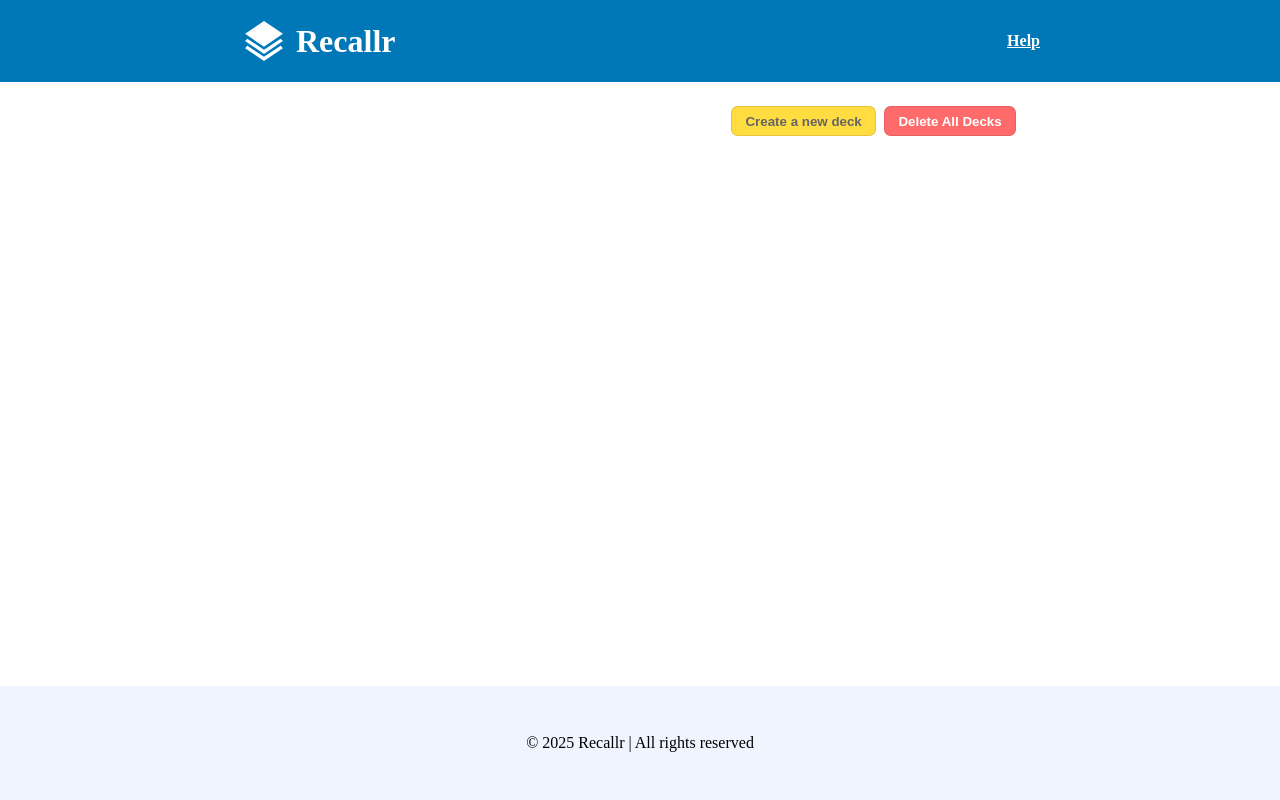
After one commit to walidkhamees/Recallr, a Flask app: template app/templates/deck.html in a window 1280 px wide. The commit adds this page. Run offline with Flask 3, Linux system fonts and the light colour scheme; the template is opened without the code that fills it, so the values that code supplies are empty.

Commit message:
feat: adds all deck page

```diff
--- a/app/routes/main/main.py
+++ b/app/routes/main/main.py
@@ -5,3 +5,7 @@ main_bp = Blueprint("main_bp", __name__, url_prefix="/")
 @main_bp.route("/")
 def index():
     return render_template("index.html")
+
+@main_bp.route("/deck")
+def decks():
+    return render_template("deck.html")
--- /dev/null
+++ b/app/static/css/common.css
@@ -0,0 +1,54 @@
+h1,
+h2 {
+  margin: 0;
+}
+body {
+  margin: 0;
+}
+header {
+  padding: 1em 0;
+  background-color: #0077b6;
+}
+header h1 {
+  color: white;
+}
+
+#logo {
+  display: flex;
+  align-items: center;
+  justify-content: center;
+  gap: 0.5em;
+  width: fit-content;
+  cursor: pointer;
+}
+
+.container {
+  max-width: 800px;
+}
+
+header > .container {
+  display: flex;
+  justify-content: space-between;
+  align-items: center;
+  margin: 0 auto;
+  padding: 0 1em;
+}
+
+nav > ul {
+  list-style: none;
+  display: flex;
+  gap: 1em;
+}
+
+nav > ul > li > a {
+  color: white;
+  font-weight: bold;
+}
+
+footer {
+  padding: 2em 0;
+  background-color: #f0f4ff;
+  display: flex;
+  justify-content: center;
+  align-items: center;
+}
--- /dev/null
+++ b/app/static/css/deck-style.css
@@ -0,0 +1,53 @@
+body {
+    display: flex;
+    flex-direction: column;
+    min-height: 100vh;
+}
+
+main {
+    flex: 1;
+}
+
+.actions {
+    display: flex;
+    padding: 1.5em;
+    justify-content: flex-end;
+    align-items: center;
+    gap: 0.5em;
+}
+
+.container {
+    margin: auto;
+    width: 100%;
+}
+
+
+.actions button {
+    border: 1px solid rgba(0, 0, 0, 0.1);
+    padding: 0.5em 1em;
+    border-radius: 0.5em;
+    font-weight: bold;
+    cursor: pointer;
+}
+
+#new-deck-btn {
+    background-color: #ffdc3f;
+    color: #666;
+}
+
+#delete-all-btn {
+    background-color: #ff6b6b;
+    color: #fff;
+}
+
+.deck {
+    list-style: none;
+    padding: 1em;
+    border: 1px solid rgba(0, 0, 0, 0.1);
+    border-radius: 0.5em;
+    margin-bottom: 1em;
+    display: flex;
+    justify-content: space-between;
+    align-items: center;
+    gap: 1em;
+}
--- /dev/null
+++ b/app/templates/deck.html
@@ -0,0 +1,54 @@
+<!DOCTYPE html>
+<html lang="en">
+    <head>
+        <meta charset="UTF-8">
+        <meta name="viewport" content="width=device-width, initial-scale=1.0">
+        <title> Your Decks </title>
+        <link rel="stylesheet" href="/static/css/common.css"/>
+        <link rel="stylesheet" href="/static/css/deck-style.css"/>
+    </head>
+
+    <body>
+
+        <header>
+          <div class="container">
+            <div id="logo">
+              <img
+                src="/static/svg/stack.svg"
+                alt="Stack Icon"
+                width="48"
+                height="48"
+              />
+              <h1>Recallr</h1>
+            </div>
+            <nav>
+              <ul>
+                <li><a href="/help">Help</a></li>
+              </ul>
+            </nav>
+          </div>
+        </header>
+
+        <div class="container">
+            <div class="actions">
+                <button id="new-deck-btn">Create a new deck</button>
+                <button id="delete-all-btn">Delete All Decks</button>
+            </div>
+        </div>
+
+        <main>
+                <ul>
+                    {% for deck in deck %}
+                    <li class="deck">
+                        <a href="/deck/{{ deck.id }}"> {{ deck.name }} </a>
+                    </li>
+                    {% endfor %}
+                </ul>
+        </main>
+
+        <footer>
+          <p>&copy; 2025 Recallr | All rights reserved</p>
+        </footer>
+
+    </body>
+</html>
```
Also changed, not shown: app/static/css/index-style.css (added, +96 -0 lines), app/templates/index.html (+4 -147 lines).
